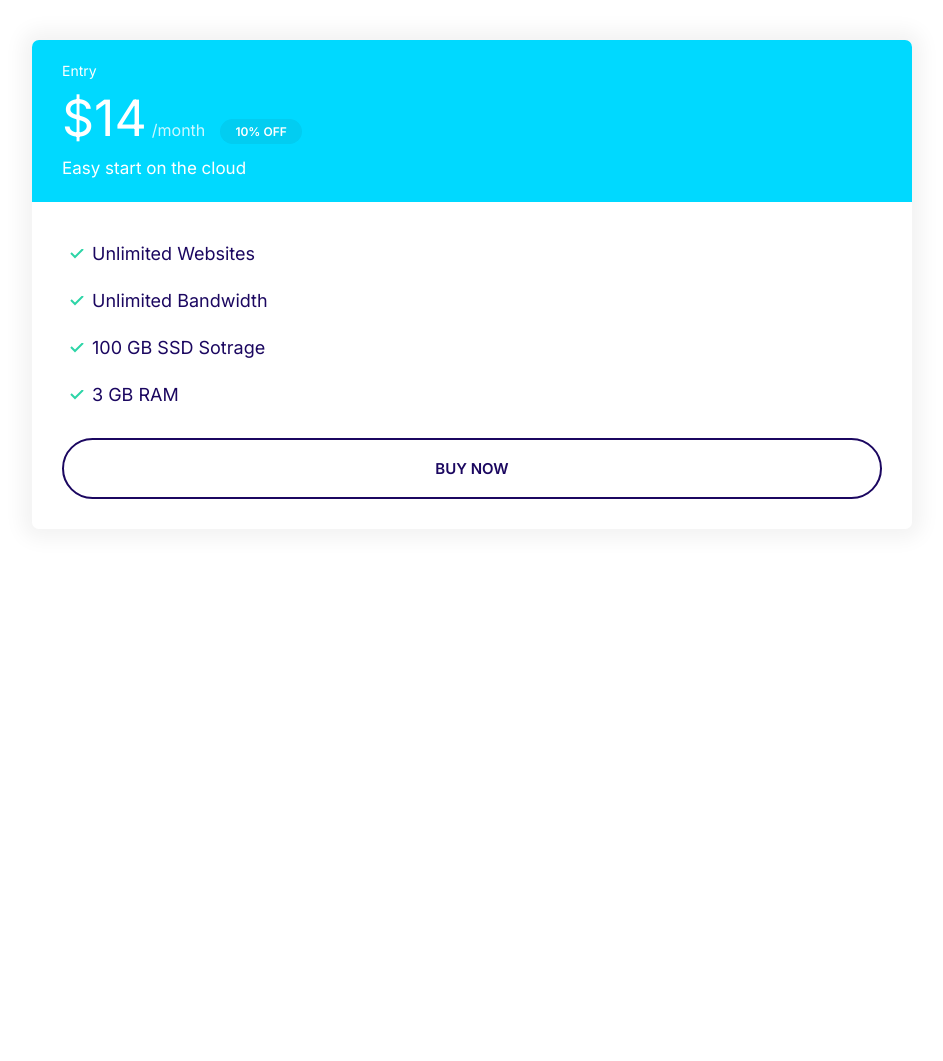
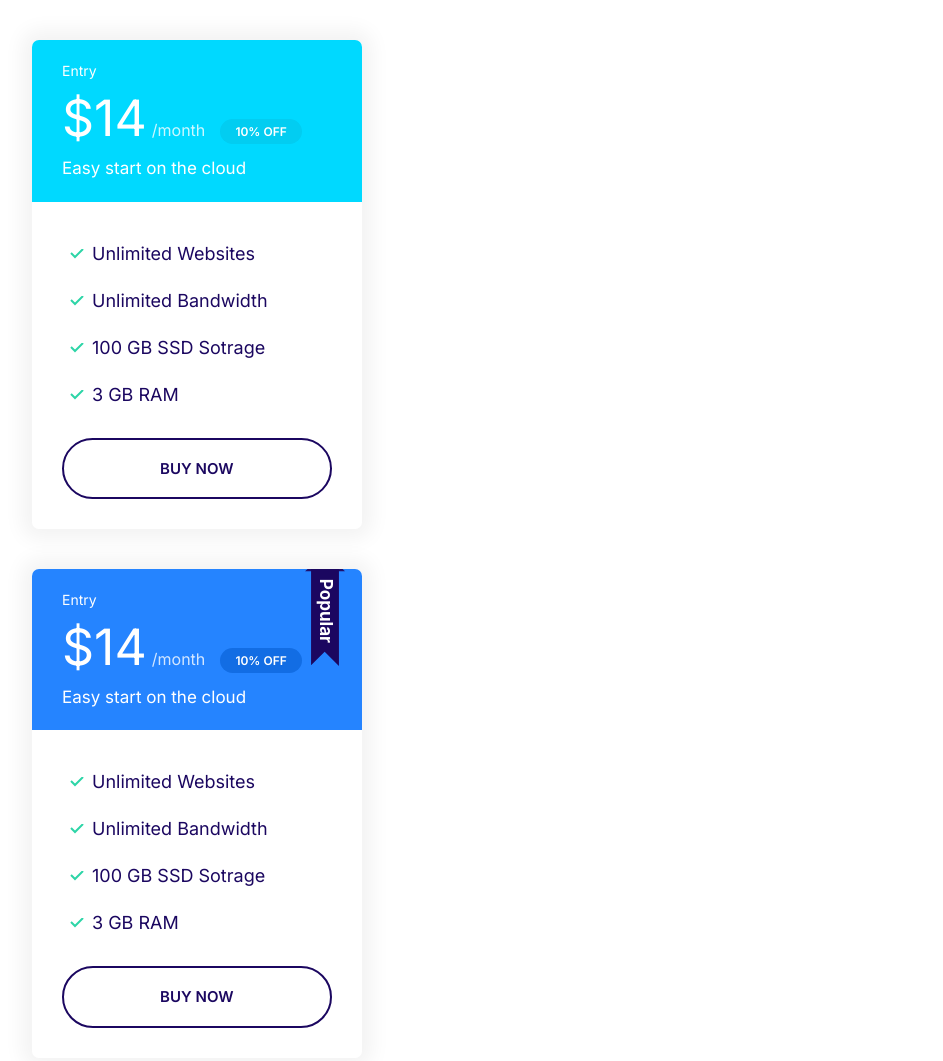
Before and after one commit to Badercoder/moshify3, a plain HTML site: page index.html in a window 1280 px wide. Shown: the top 1061 px of the page, without its empty margins (8-951 px from the left). Before the commit the page ends 800 px from the top, so only its background shows below. Drawn offline with Linux system fonts and the light colour scheme.

Commit message:
subscription plans including popular

```diff
--- a/css/style.css
+++ b/css/style.css
@@ -219,6 +219,7 @@ a {text-decoration: none;}
 }
 
 /* -------- Subscription Plans -------- */
+.plan {margin-bottom: 4rem;}
 .plan__name {
     color: #fff;
     font-size: 2.4rem;
@@ -230,12 +231,22 @@ a {text-decoration: none;}
     font-weight: 300;
     opacity: 0.8;
     margin-right: 1rem;}
+.card--primary .badge--primary {background: #126DE4;}
 .card--secondary .badge--secondary {background: #02cdf1;}
 .plan__description {
     display: block;
     font-size: 2rem;
     font-weight: 300;}
 .plan .list__item {margin-bottom: 2rem;}
+.plan--popular .card__header {position: relative;}
+.plan--popular .card__header::before {
+    content: url(../images/popular.svg);
+    display: inline-block;
+    width: 40px; /*for width to work, display inline-block*/
+    position: absolute;
+    top: -3px;
+    right: 5%;
+}
 
 @media screen and (min-width: 1024px) {
 
--- a/index.html
+++ b/index.html
@@ -14,7 +14,49 @@
     <link rel="stylesheet" href="/css/style.css">
 </head>
 <body>
-    <div style="width: 75%; padding: 4rem;">
+    <div style="width: 32%; padding: 4rem;">
+
+        <div class="plan">
+            <div class="card card--secondary"> <!-- the below card can be used outside the plan component, therefor it has to be wrapped in plan-div to style it -->
+                <header class="card__header">
+                    <h3 class="plan__name">Entry</h3>
+                    <span class="plan__price">$14</span>
+                    <span class="plan__billing-cycle">/month</span>
+                    <span class="badge badge--secondary badge--small">10% OFF</span>
+                    <span class="plan__description">Easy start on the cloud</span>
+                </header>
+                <div class="card__body">
+                    <ul class="list list--tick">
+                        <li class="list__item">Unlimited Websites</li>
+                        <li class="list__item">Unlimited Bandwidth</li>
+                        <li class="list__item">100 GB SSD Sotrage</li>
+                        <li class="list__item">3 GB RAM</li>
+                    </ul>
+                    <button class="btn btn--outline btn--block">Buy Now</button>
+                </div>
+            </div>
+        </div>
+
+        <div class="plan plan--popular">
+            <div class="card card--primary"> <!-- the below card can be used outside the plan component, therefor it has to be wrapped in plan-div to style it -->
+                <header class="card__header">
+                    <h3 class="plan__name">Entry</h3>
+                    <span class="plan__price">$14</span>
+                    <span class="plan__billing-cycle">/month</span>
+                    <span class="badge badge--primary badge--small">10% OFF</span>
+                    <span class="plan__description">Easy start on the cloud</span>
+                </header>
+                <div class="card__body">
+                    <ul class="list list--tick">
+                        <li class="list__item">Unlimited Websites</li>
+                        <li class="list__item">Unlimited Bandwidth</li>
+                        <li class="list__item">100 GB SSD Sotrage</li>
+                        <li class="list__item">3 GB RAM</li>
+                    </ul>
+                    <button class="btn btn--outline btn--block">Buy Now</button>
+                </div>
+            </div>
+        </div>
 
         <div class="plan">
             <div class="card card--secondary"> <!-- the below card can be used outside the plan component, therefor it has to be wrapped in plan-div to style it -->
```
Also changed, not shown: components/subscription-plan.html (+43 -1 lines), images/popular.svg (added).
